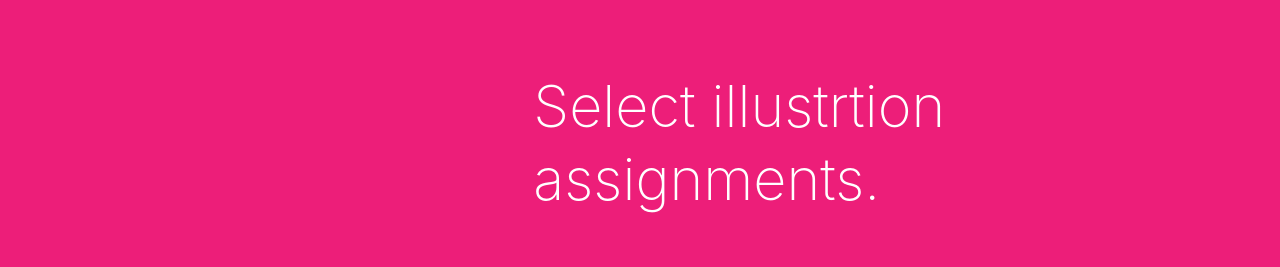
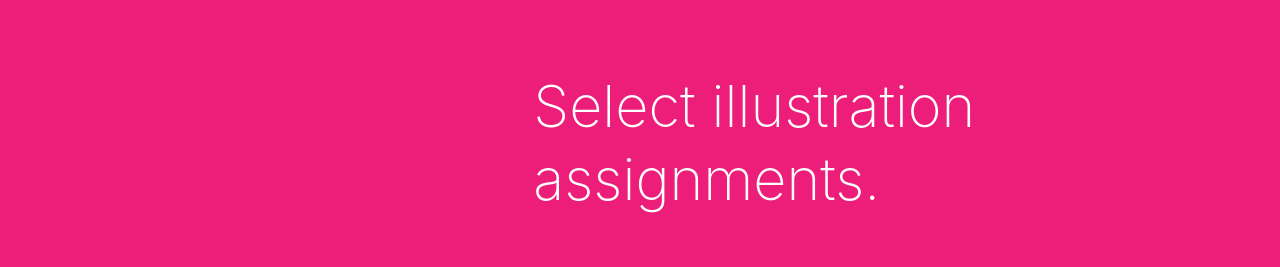
Before and after one commit to ericfrommelt/portfolio2021, a Next.js app: page /work/illustration in a window 1280 px wide. Shown: the part 288-555 px from the top of the page. Built offline with nearby package versions, Linux system fonts and the light colour scheme; a web font is replaced by a local one.

Commit message:
fix typo

```diff
--- a/package.json
+++ b/package.json
@@ -9,9 +9,9 @@
   },
   "dependencies": {
     "@tryghost/content-api": "^1.5.6",
-    "next": "10.2.0",
-    "react": "17.0.2",
-    "react-dom": "17.0.2",
+    "next": "^12.0.4",
+    "react": "^17.0.2",
+    "react-dom": "^17.0.2",
     "styled-components": "^5.3.0"
   },
   "devDependencies": {
--- a/pages/work/illustration/index.js
+++ b/pages/work/illustration/index.js
@@ -73,7 +73,7 @@ export default function Illustration () {
       <Layout>
         <Intro>
           <IntroHeadline>
-            Select illustrtion assignments.
+            Select illustration assignments.
           </IntroHeadline>
           <IntroParagraph>
             I love reading a brief, learning about something new, and visualizing a story — whether it's finding bias in Deep-Learning Systems or how the PGA tracks golf balls during a game. I specialize in visualizing technical subjects.
```
Also changed, not shown: 1 other file (tests, documents, lock files or other folders).
